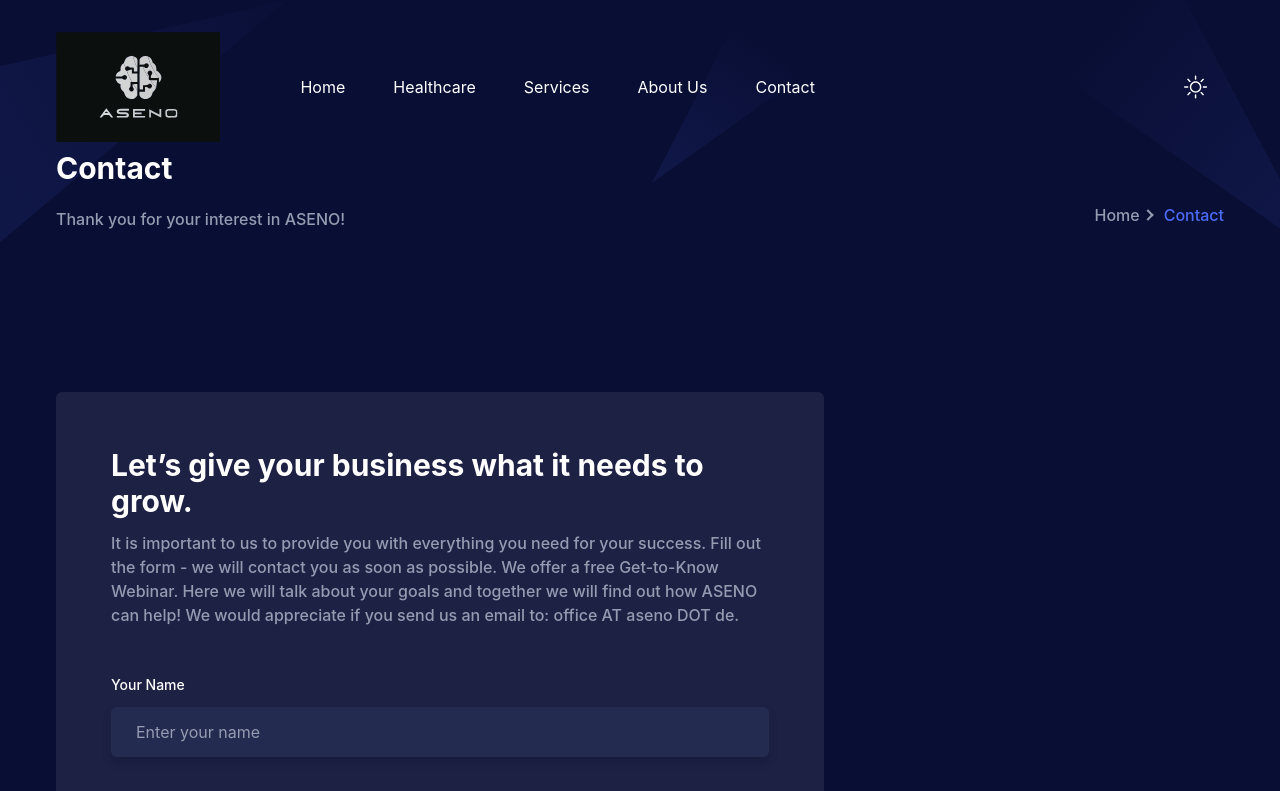
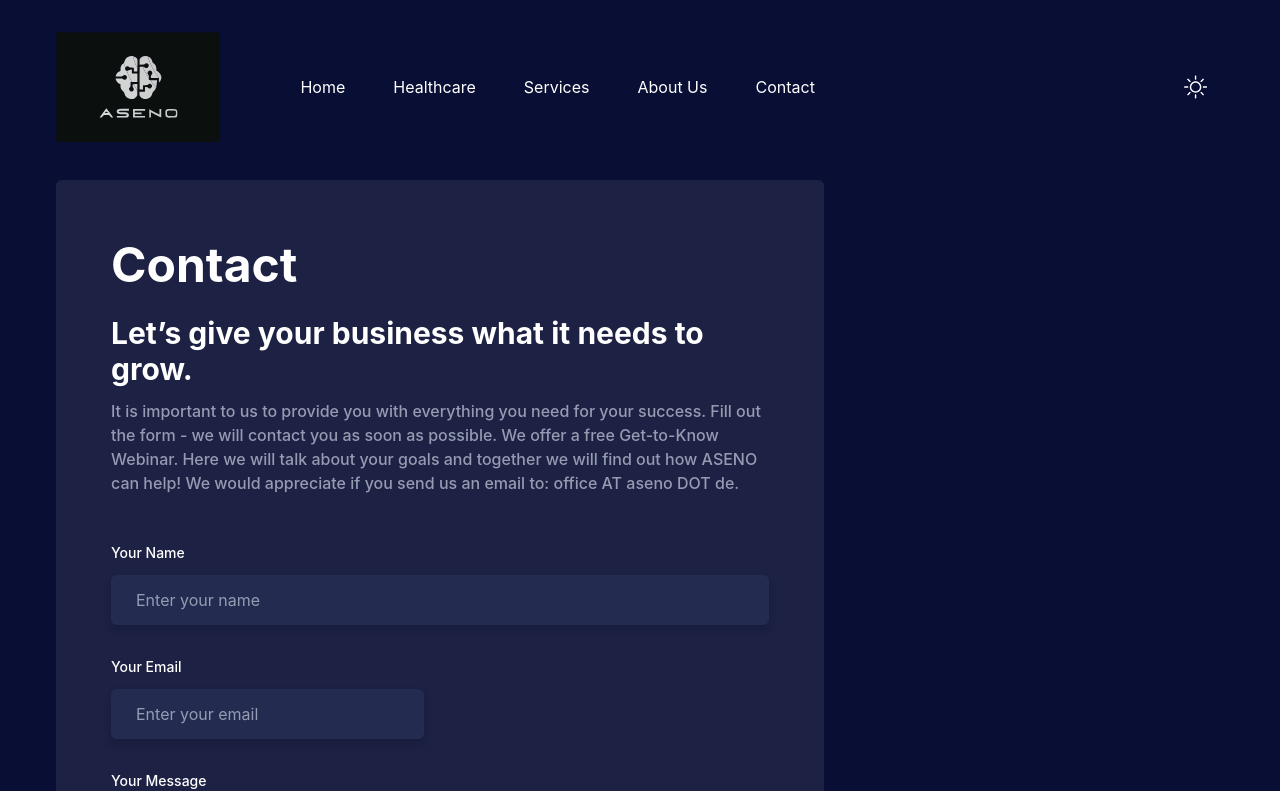
Before and after one commit to aseno-gmbh/aseno-gmbh.github.io, a Next.js app: page /contact in a window 1280 px wide. Shown: the top 791 px of the page. Built offline with nearby package versions, Linux system fonts and the light colour scheme.

Commit message:
Remove breadcrumb from contact page

```diff
--- a/app/contact/page.jsx
+++ b/app/contact/page.jsx
@@ -4,10 +4,10 @@
 const ContactPage = () => {
   return (
     <>
-      <Breadcrumb
+      {/* <Breadcrumb
         pageName="Contact"
         description="Thank you for your interest in ASENO!"
-      />
+      /> */}
 
       <Contact />
     </>
--- a/components/Contact/index.jsx
+++ b/components/Contact/index.jsx
@@ -2,7 +2,7 @@
 
 const Contact = () => {
   return (
-    <section id="contact" className="overflow-hidden py-16 md:py-20 lg:py-28">
+    <section id="contact" className="relative z-10 overflow-hidden pt-[120px] pb-16 md:pt-[150px] md:pb-[120px] xl:pt-[180px] xl:pb-[160px] 2xl:pt-[210px] 2xl:pb-[200px]">
       <div className="container">
         <div className="-mx-4 flex flex-wrap">
           <div className="w-full px-4 lg:w-7/12 xl:w-8/12">
@@ -11,6 +11,9 @@
               data-wow-delay=".15s
               "
             >
+               <h1 className="mb-5 text-3xl font-bold leading-tight text-black dark:text-white sm:text-4xl sm:leading-tight md:text-5xl md:leading-tight">
+              Contact
+              </h1>
               <h2 className="mb-3 text-2xl font-bold text-black dark:text-white sm:text-3xl lg:text-2xl xl:text-3xl">
               Let’s give your business what it needs to grow.
               </h2>
```
